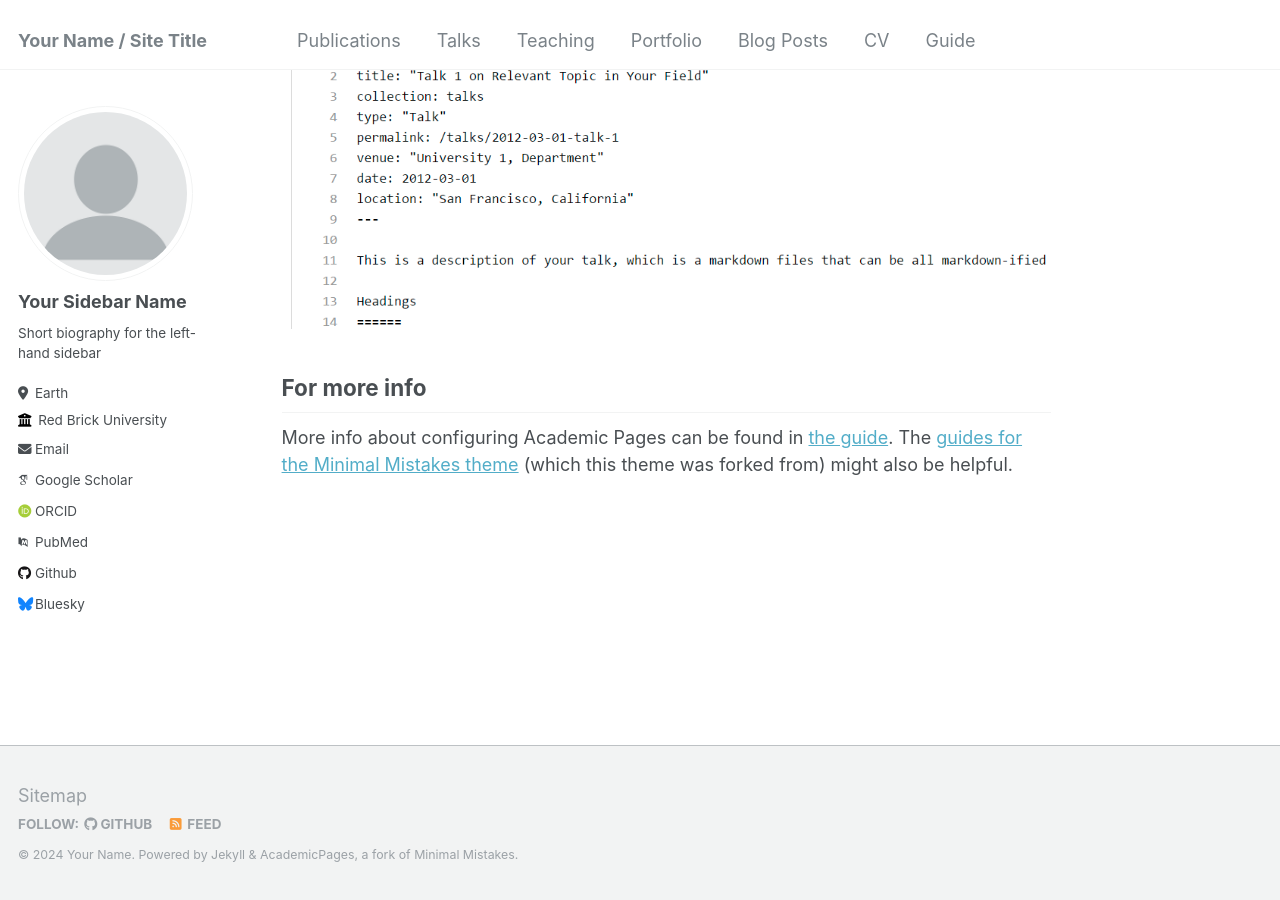
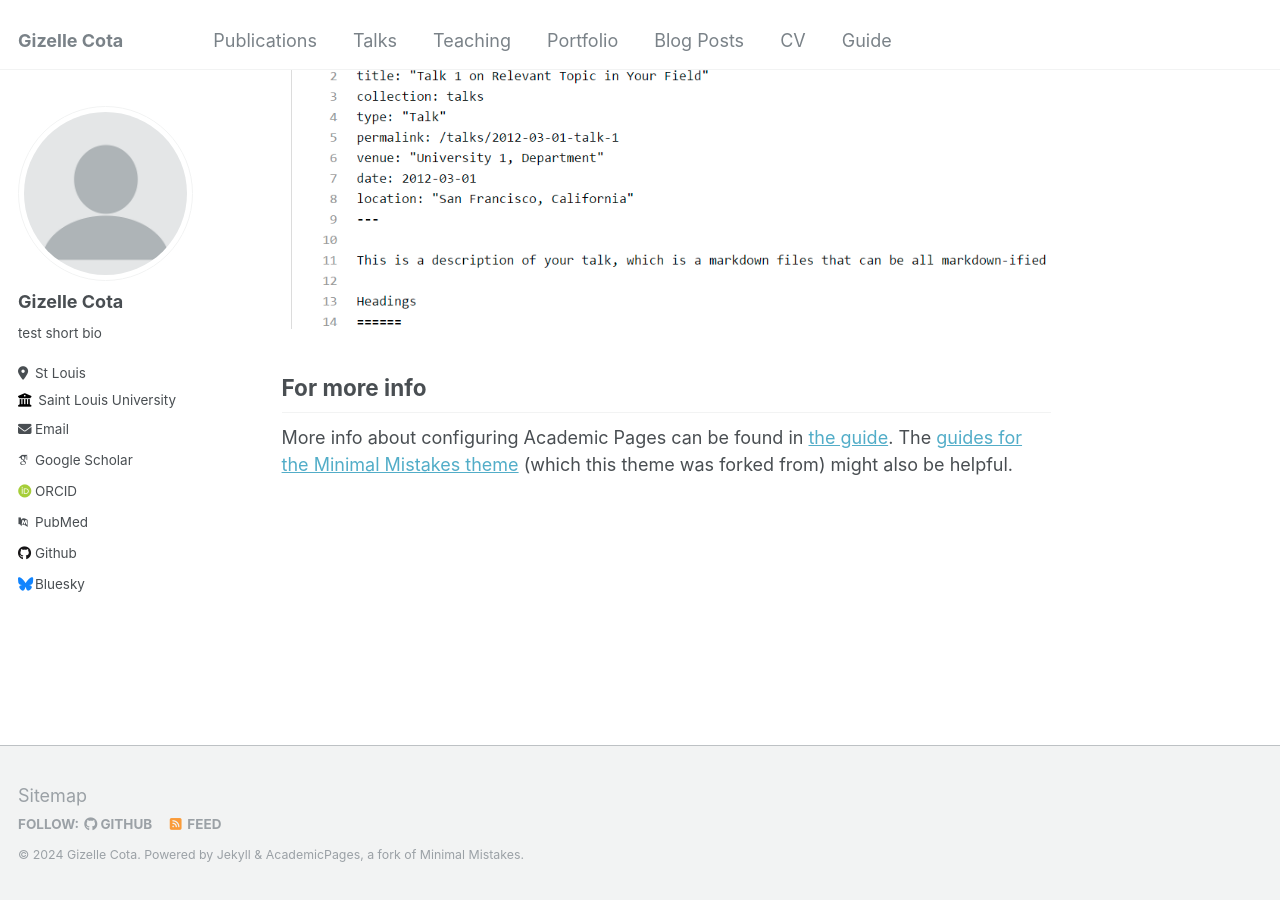
Before and after one commit to cotag11/cotag11.github.io, a Jekyll site: the page built from _pages/about.md, in a window 1280 px wide and 900 px high, scrolled down 2660 px. Built offline with Jekyll 4.4.1, drawn with Linux system fonts in a browser that asks for light colours; some web fonts are replaced.

Commit message:
Update _config.yml

```diff
--- a/_config.yml
+++ b/_config.yml
@@ -8,11 +8,11 @@
 
 # Basic Site Settings
 locale                   : "en-US"
-title                    : "Your Name / Site Title"
+title                    : "Gizelle Cota"
 title_separator          : "-"
-name                     : &name "Your Name"
-description              : &description "personal description"
-url                      : https://academicpages.github.io # the base hostname & protocol for your site e.g. "https://mmistakes.github.io"
+name                     : &name "Gizelle Cota"
+description              : &description "Geospatial Data Scientist"
+url                      : https://gizellecota.github.io # the base hostname & protocol for your site e.g. "https://mmistakes.github.io"
 baseurl                  : "" # the subpath of your site, e.g. "/blog"
 repository               : "academicpages/academicpages.github.io"
 
@@ -22,11 +22,11 @@ repository               : "academicpages/academicpages.github.io"
 author:
   # Biographic information
   avatar           : "profile.png"
-  name             : "Your Sidebar Name"
+  name             : "Gizelle Cota"
   pronouns         : # example: "she/her"
-  bio              : "Short biography for the left-hand sidebar"
-  location         : "Earth"
-  employer         : "Red Brick University"
+  bio              : "test short bio"
+  location         : "St Louis"
+  employer         : "Saint Louis University"
   uri              : # URL
   email            : "none@example.org"
 
@@ -34,7 +34,7 @@ author:
   arxiv            : # URL - Update with the correct link to your profile
   googlescholar    : "https://scholar.google.com/citations?user=PS_CX0AAAAAJ"
   impactstory      : # URL
-  orcid            : "http://orcid.org/yourorcidurl"
+  orcid            : "http://orcid.org/gizellecota"
   semantic         : # URL
   pubmed           : "https://www.ncbi.nlm.nih.gov/pubmed/?term=john+snow"
   researchgate     : # URL
@@ -43,7 +43,7 @@ author:
   bitbucket        : # Username - Update with your username on the site
   codepen          : # Username
   dribbble         : # Username
-  github           : "academicpages"
+  github           : "gizellecota"
   kaggle           : # Username
   stackoverflow    : # User number or user number and name (i.e., use "1" or "1/jeff-atwood")
 
```
